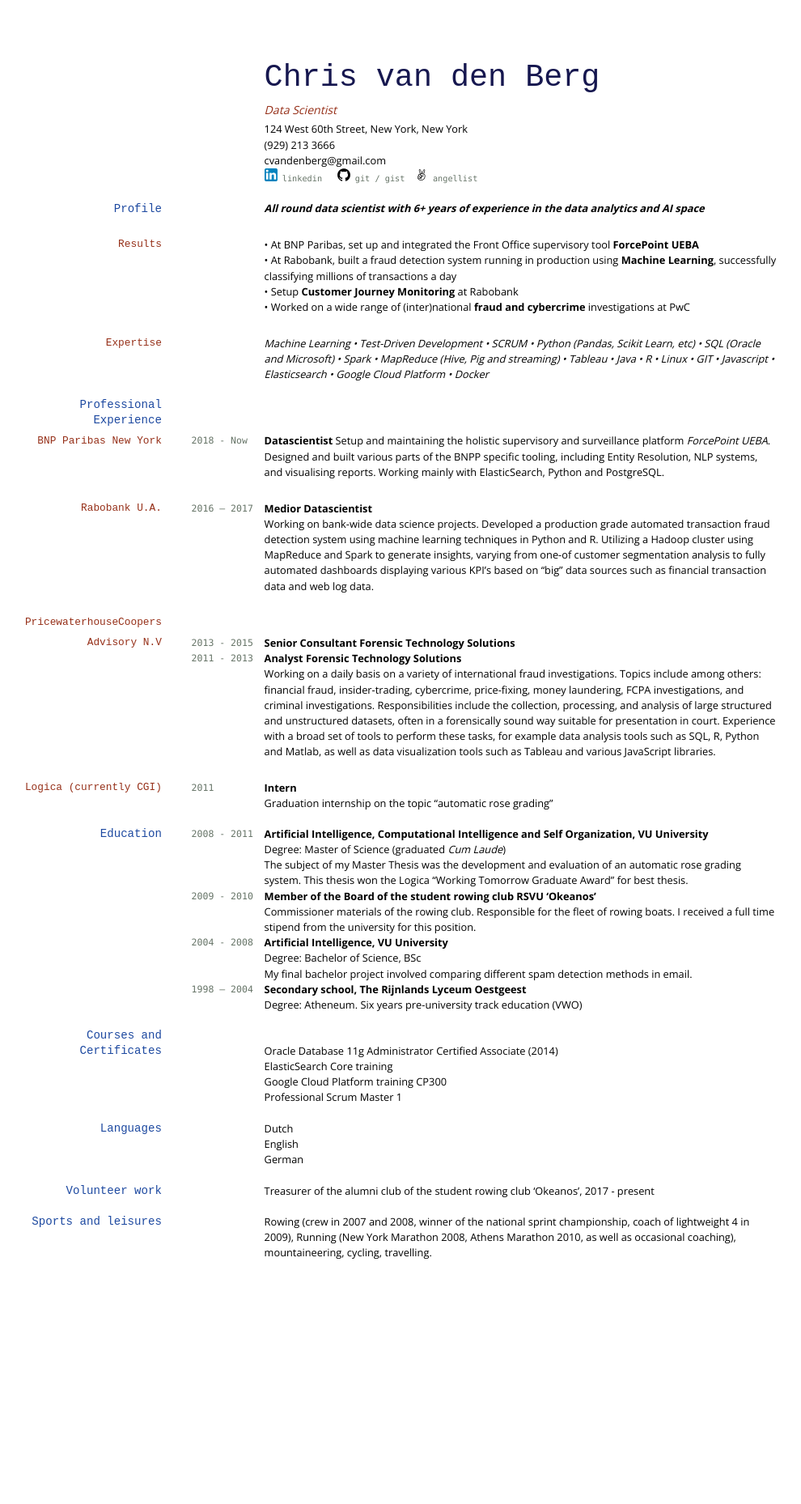
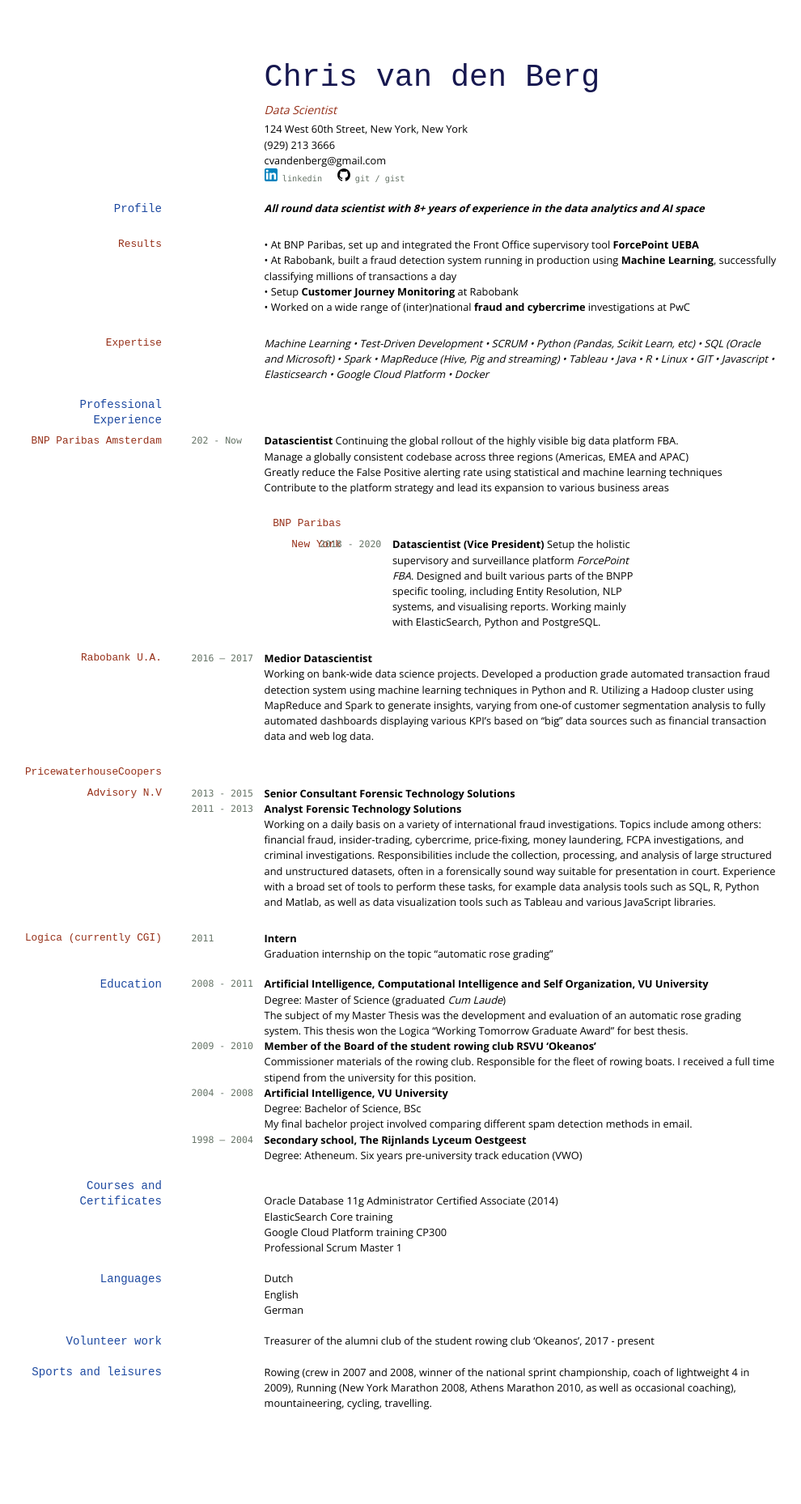
Before and after one commit to Bergvca/bergvca.github.io, a Jekyll site: the page built from resume.md, in a window 1280 px wide. Shown: the whole page at 81% size, without its empty margins (3-993 px from the left). Built offline with Jekyll 4.4.1, drawn with Linux system fonts in a browser that asks for light colours; nearby versions of some CDN libraries; before the commit the page ends 1673 px from its top, so only the background shows below that.

Commit message:
Updated resume

```diff
--- a/resume.md
+++ b/resume.md
@@ -10,12 +10,12 @@ Data Scientist
 <br>(929) 213 3666
 <br> cvandenberg@gmail.com
 <div id="webaddress">
-<img src="/media/img/linkedinlog.png" alt="linkedimg">&nbsp;<a href="https://www.linkedin.com/in/chris-van-den-berg/">linkedin</a> &emsp; <img src="/media/img/github-logo.png" alt="gitimg">&nbsp;<a href="https://github.com/Bergvca">git</a> / <a href="https://gist.github.com/Bergvca">gist</a> &emsp;<img src="/media/img/angellist.png" alt="angelimg">&nbsp;<a href="https://angel.co/chris-a-van-den-berg">angellist</a>
+<img src="/media/img/linkedinlog.png" alt="linkedimg">&nbsp;<a href="https://www.linkedin.com/in/chris-van-den-berg/">linkedin</a> &emsp; <img src="/media/img/github-logo.png" alt="gitimg">&nbsp;<a href="https://github.com/Bergvca">git</a> / <a href="https://gist.github.com/Bergvca">gist</a> &emsp;
 </div>
 ---
 
 ## Profile
-_**All round data scientist with 6+ years of experience in the data analytics and AI space**_
+_**All round data scientist with 8+ years of experience in the data analytics and AI space**_
 
 ### Results
 * &bull; At BNP Paribas, set up and integrated the Front Office supervisory tool **ForcePoint UEBA**
@@ -32,9 +32,14 @@ MapReduce (Hive, Pig and streaming) &bull; Tableau &bull; Java &bull; R &bull; L
 
 ---
 ## Professional Experience
+### BNP Paribas Amsterdam
+`202 - Now` **Datascientist** Continuing the global rollout of the highly visible big data platform FBA.
+*   Manage a globally consistent codebase across three regions (Americas, EMEA and APAC)
+*   Greatly reduce the False Positive alerting rate using statistical and machine learning techniques
+*  Contribute to the platform strategy and lead its expansion to various business areas
 ### BNP Paribas New York
-`2018 - Now`  **Datascientist**
-Setup and maintaining the holistic supervisory and surveillance platform _ForcePoint UEBA_. Designed and built
+`2018 - 2020`  **Datascientist (Vice President)**
+Setup the holistic supervisory and surveillance platform _ForcePoint FBA_. Designed and built
 various parts of the BNPP specific tooling, including Entity Resolution, NLP systems, and visualising reports.
 Working mainly with ElasticSearch, Python and PostgreSQL.
 
```
Also changed, not shown: about.md (+1 -1 lines), 1 other file.
